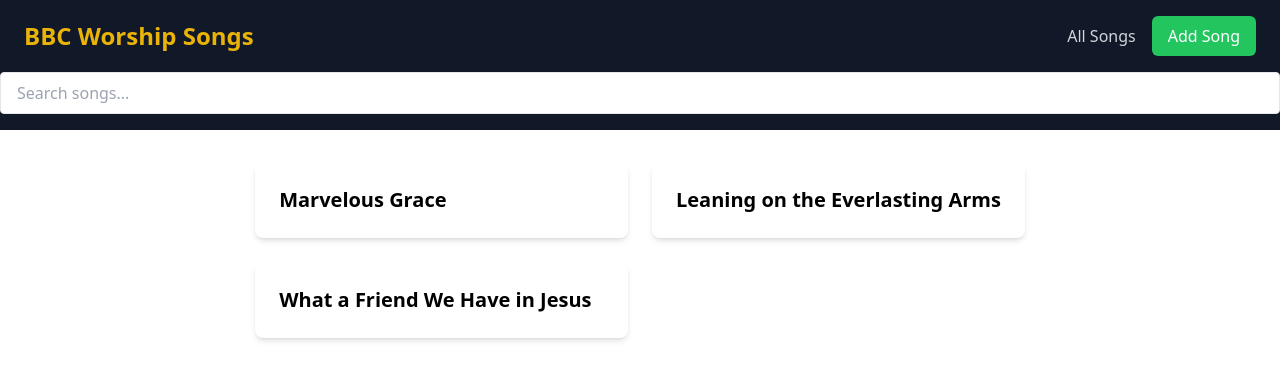
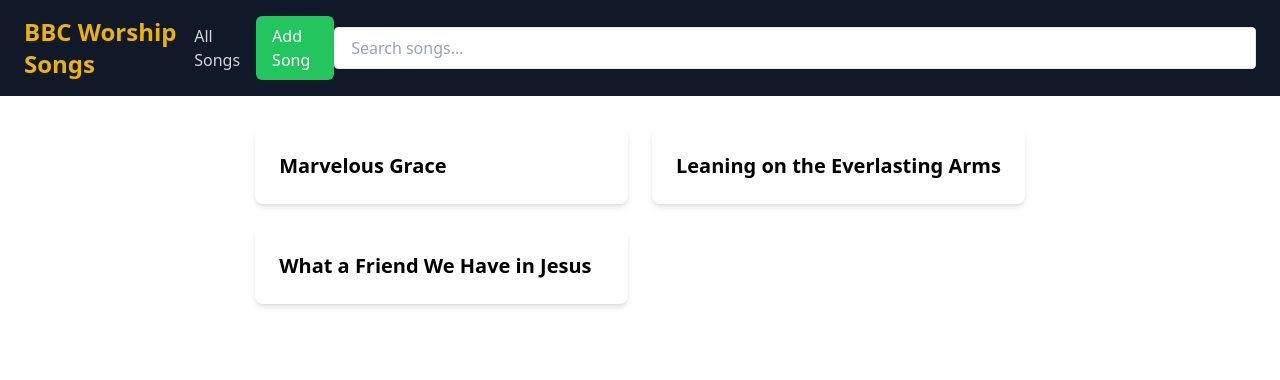
Before and after one commit to williamvelichko/BBC-YOUTH-WORSHP-SONGS, a React app: page / in a window 1280 px wide. Shown: the top 380 px of the page. Built offline with nearby package versions, Linux system fonts and the light colour scheme.

Commit message:
save changes

```diff
--- a/src/components/Header.tsx
+++ b/src/components/Header.tsx
@@ -1,4 +1,4 @@
-import React, { useState } from "react";
+import React from "react";
 import { Link } from "react-router-dom";
 
 interface HeaderProps {
@@ -13,13 +13,12 @@ const Header: React.FC<HeaderProps> = ({ onSearch }) => {
 
   return (
     <header className="bg-gray-900 py-4 text-white">
-      <div className="container mx-auto px-4 md:px-6 flex flex-col md:flex-row items-center justify-between">
-        <div className="flex items-center justify-between w-full md:w-auto mb-4 md:mb-0">
-          <h1 className="text-2xl font-bold text-yellow-500">
+      <div className="container mx-auto px-4 md:px-6">
+        <div className="flex flex-col md:flex-row md:items-center md:justify-between">
+          <h1 className="text-2xl font-bold text-yellow-500 mb-4 md:mb-0">
             BBC Worship Songs
           </h1>
-        </div>
-        <div className="flex items-center space-y-4 md:space-y-0 md:space-x-4 w-full md:w-auto">
+          <div className="md:flex md:items-center space-x-4 w-full md:w-auto">
             <Link
               to="/"
               className="text-gray-300 hover:text-white transition duration-300"
@@ -33,14 +32,13 @@ const Header: React.FC<HeaderProps> = ({ onSearch }) => {
               Add Song
             </Link>
           </div>
-      </div>
-      <div className="container mx-auto mt-4">
           <input
-          className="w-full border rounded px-4 py-2 focus:outline-none placeholder-gray-400 text-black"
+            className="w-full border rounded px-4 py-2 focus:outline-none placeholder-gray-400 text-black mt-4 md:mt-0"
             type="text"
             placeholder="Search songs..."
             onChange={handleInputChange}
           />
+        </div>
       </div>
     </header>
   );
```
Also changed, not shown: 2 other files (tests, documents, lock files or other folders). Lines whose indentation alone changed are shown as unchanged.
